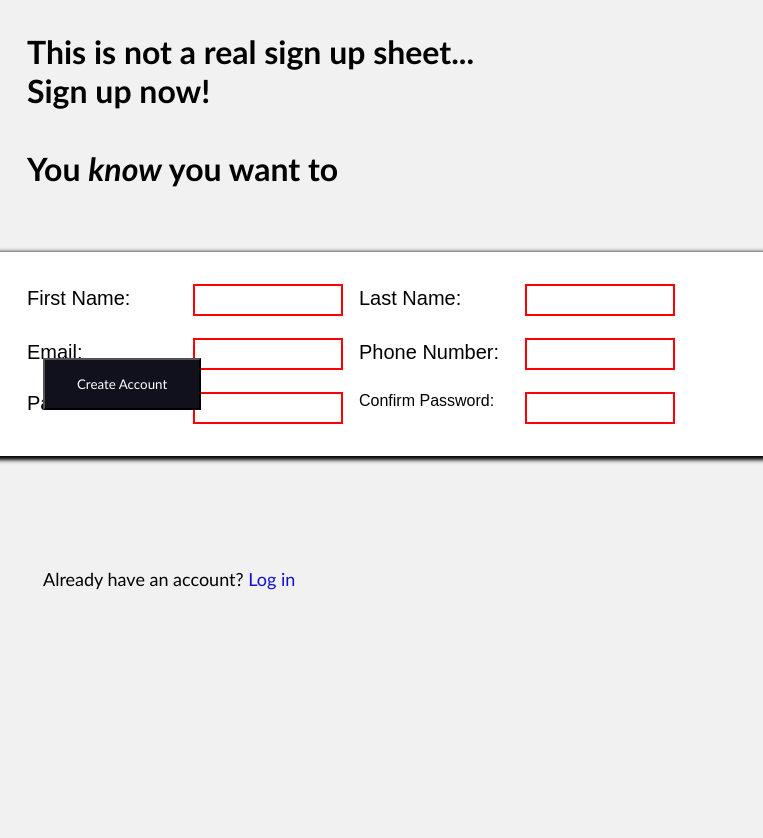
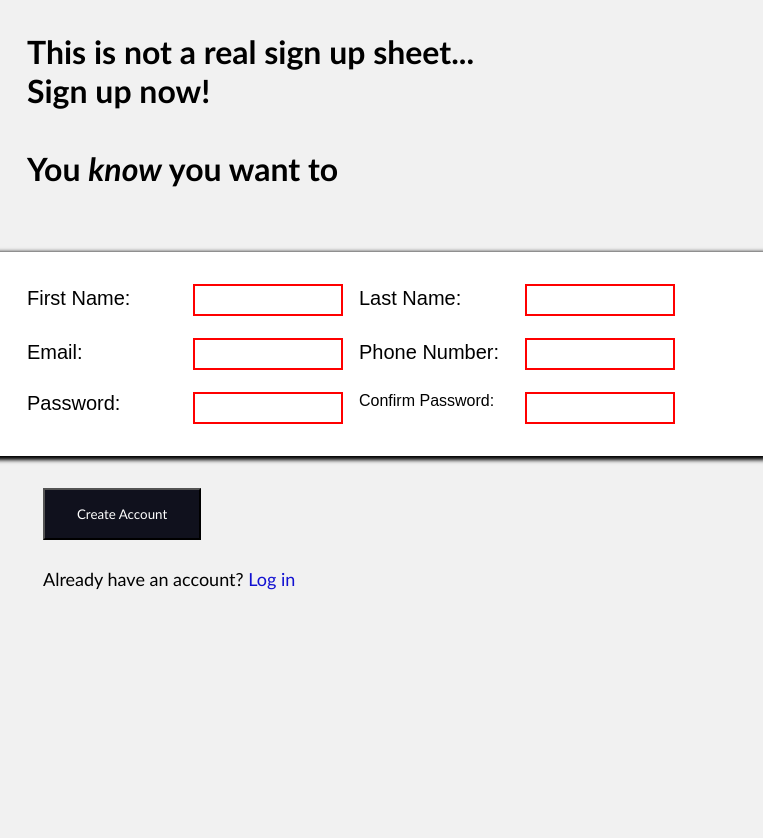
Before and after one commit to SavvyWizardMan/Sign-Up-Page, a plain HTML site: page index.html in a window 1280 px wide. Shown: the full height of the page, 517-1280 px from the left. Drawn offline with Linux system fonts and the light colour scheme.

Commit message:
fixed button issue

```diff
--- a/styles.css
+++ b/styles.css
@@ -95,7 +95,6 @@ a {
     position: absolute;
     width: 300px;
     height: 120px;
-    bottom: 128px;
 }
 
 img[src="western.png"] {
```
